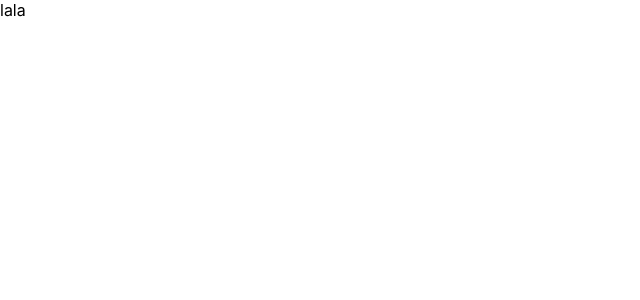
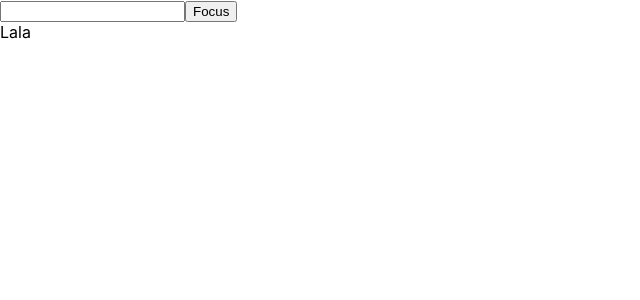
Before and after one commit to washopilot/learning-React, a React (Create React App) app: page / in a window 1280 px wide. Shown: the top 300 px of the page, without its empty margins (0-640 px from the left). Built offline with nearby package versions, Linux system fonts and the light colour scheme.

Commit message:
useRef caso 2

```diff
--- a/src/App.js
+++ b/src/App.js
@@ -2,14 +2,21 @@ import { useRef } from 'react';
 
 const App = () => {
   const ref = useRef();
+  const inputRef = useRef();
   const click = () => {
     console.log(ref.current);
     // ref.current.innerHTML = 'Chanchito feliz'   -- Mala práctica
   };
-
+  const focus = () => {
+    inputRef.current.focus();
+  };
   return (
-    <div onClick={click} ref={ref}>
-      lala
+    <div>
+      <input ref={inputRef} />
+      <button onClick={focus}>Focus</button>
+      <div onClick={click} ref={ref}>
+        Lala
+      </div>
     </div>
   );
 };
```
